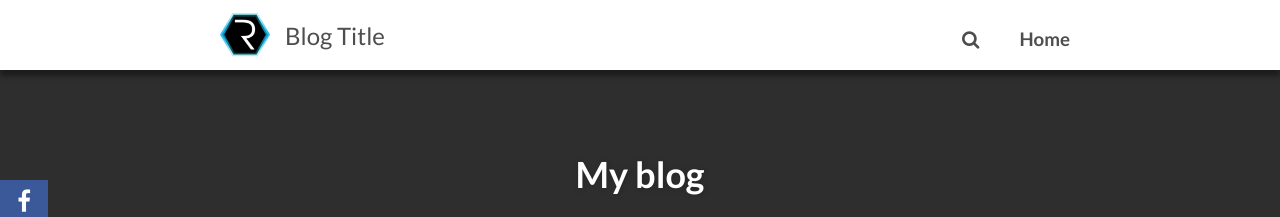
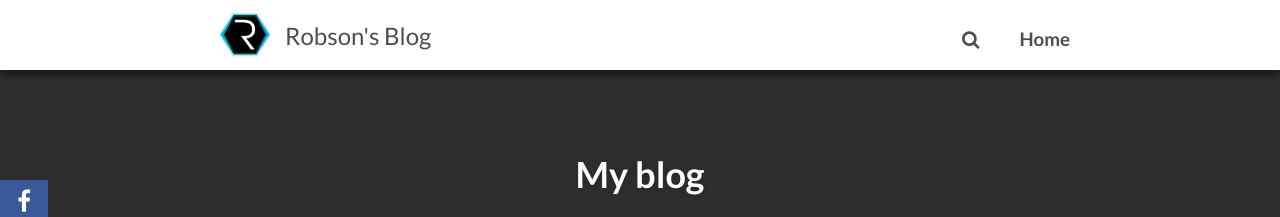
Before and after one commit to robsonalves/robsonalves.github-io, a Jekyll site: the page built from index.html, in a window 1280 px wide. Shown: the top 217 px of the page. Built offline with Jekyll 4.4.1, drawn with Linux system fonts in a browser that asks for light colours; nearby versions of some CDN libraries; the list of posts is cut into pages by our own code; comment, search, counter and statistics services are not loaded; some of the changed lines change nothing that is shown.

Commit message:
correct index

```diff
--- a/_config.yml
+++ b/_config.yml
@@ -1,5 +1,5 @@
-title:            Blog Title
-description:      Describe your website here.
+title:            Robson's Blog
+description:      This blog has reports about my searches.
 
 # put your disqus here
 disqus_shortname:
```
